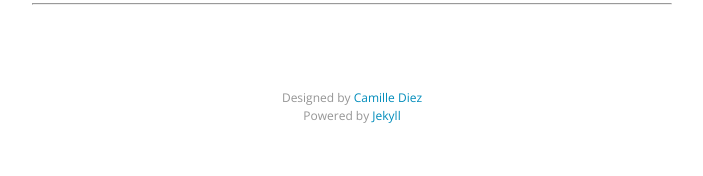
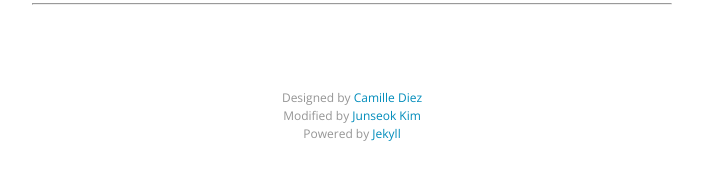
Before and after one commit to Kim-Junseok/kim-junseok.github.io, a Jekyll site: the page built from about.md, in a window 1280 px wide and 900 px high, scrolled down 2689 px. Shown: the part 721-897 px from the top of the window, without its empty margins (288-991 px from the left). Built offline with Jekyll 4.4.1, drawn with Linux system fonts in a browser that asks for light colours; nearby versions of some CDN libraries.

Commit message:
Update footer.html

```diff
--- a/_includes/footer.html
+++ b/_includes/footer.html
@@ -1,6 +1,7 @@
 <div class="footer" align="center">
 
   Designed by <a href=http://diezcami.github.io target="_blank">Camille Diez</a><BR />
+  Modified by <a href=http://kim-junseok.github.io target="_blank">Junseok Kim</a><BR />
   Powered by <a href=http://jekyllrb.com target="_blank">Jekyll</a>
 
 </div>
```
